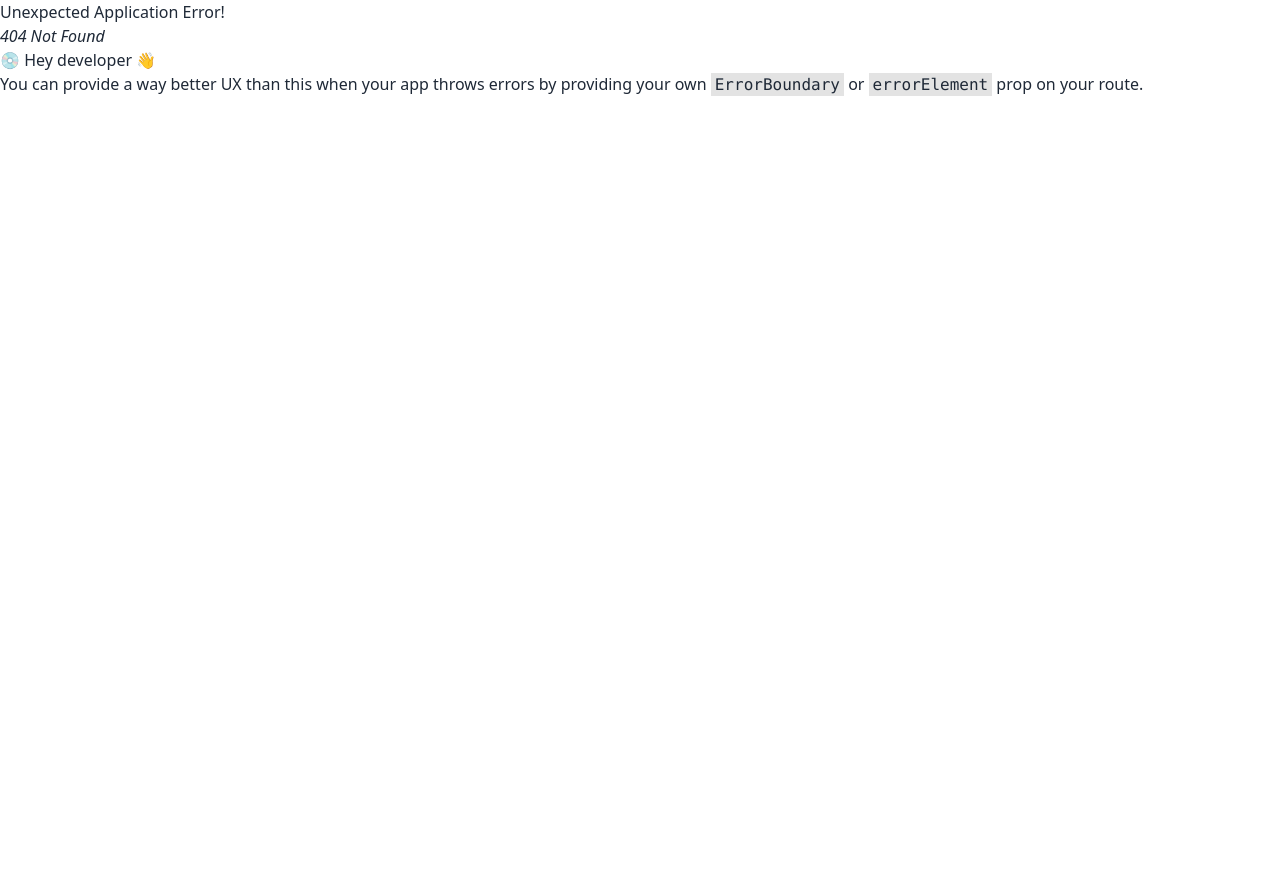
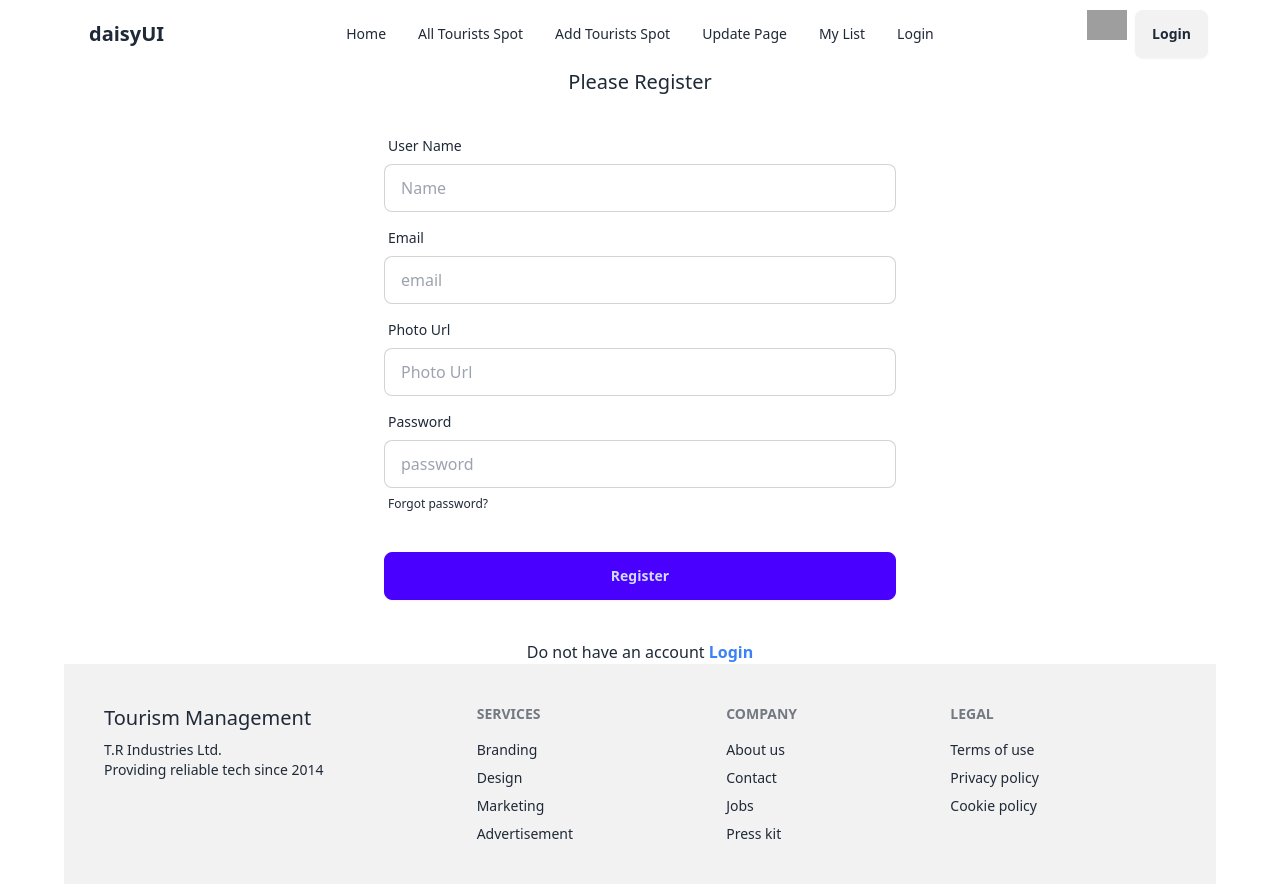
Before and after one commit to TUTULROY/tourism-management-system-client, a React (Vite) app: page /register in a window 1280 px wide. Before the commit this address had no page. Before the commit the page ends 800 px from the top, so only its background shows below. Built offline with nearby package versions, Linux system fonts and the light colour scheme; no server answers; grey boxes are pictures that could not be loaded.

Commit message:
Login Register page create

```diff
--- a/package.json
+++ b/package.json
@@ -10,6 +10,7 @@
     "preview": "vite preview"
   },
   "dependencies": {
+    "firebase": "^10.11.1",
     "localforage": "^1.10.0",
     "match-sorter": "^6.3.4",
     "react": "^18.2.0",
--- a/src/components/Home/Home.jsx
+++ b/src/components/Home/Home.jsx
@@ -1,11 +1,25 @@
+import { useLoaderData } from "react-router-dom";
 import Banner from "../Banner/Banner";
+import TouristsSpots from "../TouristsSpots/TouristsSpots";
 
 
 const Home = () => {
+    const spots = useLoaderData();
     return (
         <div className="">
             <Banner></Banner>
-            <h2 className="text-xl text-center"> hello world</h2>
+            <h2 className="text-xl text-center"> Tourist Spot: {spots.length}</h2>
+
+            <div className="grid lg:grid-cols-3 gap-6 mt-3 mb-3">
+                {
+                    spots.map(spot => <TouristsSpots
+                    key={spot._id}
+                    spot={spot}
+                    >
+
+                    </TouristsSpots>)
+                }
+            </div>
 
         </div>
     );
--- /dev/null
+++ b/src/components/Login/Login.jsx
@@ -0,0 +1,55 @@
+import { useContext } from "react";
+import { Link } from "react-router-dom";
+import { AuthContext } from "../../providers/AuthProvider";
+
+
+const Login = () => {
+    const {signIn} = useContext(AuthContext);
+
+    const handleLogin = e =>{
+        e.preventDefault();
+        console.log(e.currentTarget);
+        const form = new FormData(e.currentTarget);
+        const email = form.get('email');
+        const password = form.get('password')
+        console.log(email, password);
+
+
+        signIn(email, password)
+        .then(result =>{
+            console.log(result.user)
+        })
+        .catch(error =>{
+            console.error(error);
+        })
+        }
+    return (
+        <div>
+            <h2 className="text-center text-xl">Please Login</h2>
+            <form onSubmit={handleLogin}  className="card-body md:w-3/4 lg:w-1/2 mx-auto">
+        <div className="form-control">
+          <label className="label">
+            <span className="label-text">Email</span>
+          </label>
+          <input type="email" name="email" placeholder="email" className="input input-bordered" required />
+        </div>
+
+        <div className="form-control">
+          <label className="label">
+            <span className="label-text">Password</span>
+          </label>
+          <input type="password" name="password" placeholder="password" className="input input-bordered" required />
+          <label className="label">
+            <a href="#" className="label-text-alt link link-hover">Forgot password?</a>
+          </label>
+        </div>
+        <div className="form-control mt-6">
+          <button className="btn btn-primary">Register</button>
+        </div>
+      </form>
+      <p className="text-center mb-1">Already Have Account <Link className="text-blue-500 font-bold" to="/register">Register</Link></p>
+        </div>
+    );
+};
+
+export default Login;
--- a/src/components/NavBar/NavBar.jsx
+++ b/src/components/NavBar/NavBar.jsx
@@ -1,7 +1,18 @@
-import { NavLink } from "react-router-dom";
+import { useContext } from "react";
+import { Link, NavLink } from "react-router-dom";
+import { AuthContext } from "../../providers/AuthProvider";
 
 
 const NavBar = () => {
+
+    const {user, logOut} = useContext(AuthContext);
+
+    const handleSignOut = () =>{
+        logOut()
+        .then()
+        .catch()
+    }
+
     const navLink = <>
 
     <li><NavLink to='/'>Home</NavLink></li>
@@ -37,7 +48,20 @@ const NavBar = () => {
     </ul>
   </div>
   <div className="navbar-end">
-    <a className="btn">Button</a>
+    <div className="flex gap-2">
+  <div className="w-10 rounded-full">
+          <img src="https://daisyui.com/images/stock/photo-1534528741775-53994a69daeb.jpg" />
+        </div>
+        {
+            user ?
+            <button onClick={handleSignOut} className="btn">Logout</button>
+            :
+            <Link to='/login'>
+            <button className="btn">Login</button>
+        </Link>
+        }
+
+    </div>
   </div>
 </div>
         </div>
--- /dev/null
+++ b/src/components/Register/Register.jsx
@@ -0,0 +1,70 @@
+import { useContext } from "react";
+import { Link } from "react-router-dom";
+import { AuthContext } from "../../providers/AuthProvider";
+
+
+const Register = () => {
+
+    const {createUser} = useContext(AuthContext);
+
+    const handleRegister = e =>{
+        e.preventDefault();
+        console.log(e.currentTarget);
+        const form = new FormData(e.currentTarget);
+        const name = form.get('name');
+        const photo = form.get('photo');
+        const email = form.get('email');
+        const password = form.get('password');
+        console.log(name, photo, email, password);
+
+        createUser(email, password)
+        .then(result =>{
+            console.log(result.user)
+        })
+        .catch(error =>{
+            console.error(error)
+        })
+
+    }
+
+    return (
+        <div className="">
+            <h2 className="text-center text-xl">Please Register</h2>
+             <form onSubmit={handleRegister} className="card-body md:w-3/4 lg:w-1/2 mx-auto">
+        <div className="form-control">
+          <label className="label">
+            <span className="label-text">User Name</span>
+          </label>
+          <input type="text" name="name" placeholder="Name" className="input input-bordered" required />
+        </div>
+        <div className="form-control">
+          <label className="label">
+            <span className="label-text">Email</span>
+          </label>
+          <input type="email" name="email" placeholder="email" className="input input-bordered" required />
+        </div>
+        <div className="form-control">
+          <label className="label">
+            <span className="label-text">Photo Url</span>
+          </label>
+          <input type="text" name="photo" placeholder="Photo Url" className="input input-bordered"/>
+        </div>
+        <div className="form-control">
+          <label className="label">
+            <span className="label-text">Password</span>
+          </label>
+          <input type="password" name="password" placeholder="password" className="input input-bordered" required />
+          <label className="label">
+            <a href="#" className="label-text-alt link link-hover">Forgot password?</a>
+          </label>
+        </div>
+        <div className="form-control mt-6">
+          <button className="btn btn-primary">Register</button>
+        </div>
+      </form>
+      <p className="text-center mt-2">Do not have an account <Link className="text-blue-500 font-bold" to="/login">Login</Link></p>
+    </div>
+    );
+};
+
+export default Register;
--- /dev/null
+++ b/src/components/TouristsSpots/TouristsSpots.jsx
@@ -0,0 +1,22 @@
+
+
+const TouristsSpots = ({spot}) => {
+    const {tourists_spot_name, country_Name, location, description, average_cost,seasonality, travel_time, totalVisitorsPerYear, email, name, photo}=spot;
+    return (
+        <div className="card card-compact w-96 bg-base-100 shadow-xl">
+        <figure><img src={photo} alt="Shoes" /></figure>
+        <div className="card-body">
+          <h2 className="card-title">{tourists_spot_name}</h2>
+          <p>{country_Name}</p>
+          <p>{location}</p>
+          <p>{description}</p>
+
+          <div className="card-actions justify-end">
+            <button className="btn btn-primary">View Details</button>
+          </div>
+        </div>
+      </div>
+    );
+};
+
+export default TouristsSpots;
--- /dev/null
+++ b/src/firebase/firebase.config.js
@@ -0,0 +1,18 @@
+// Import the functions you need from the SDKs you need
+import { initializeApp } from "firebase/app";
+// TODO: Add SDKs for Firebase products that you want to use
+// https://firebase.google.com/docs/web/setup#available-libraries
+
+// Your web app's Firebase configuration
+const firebaseConfig = {
+  apiKey: import.meta.env.VITE_APIKEY,
+  authDomain: import.meta.env.VITE_AUTHDOMAIN,
+  projectId: import.meta.env.VITE_PROJECTID,
+  storageBucket: import.meta.env.VITE_STORAGEBUCKET,
+  messagingSenderId: import.meta.env.VITE_MESSAGINGSENDERID,
+  appId: import.meta.env.VITE_APPID
+};
+
+// Initialize Firebase
+const app = initializeApp(firebaseConfig);
+export default app;
--- a/src/main.jsx
+++ b/src/main.jsx
@@ -9,6 +9,9 @@ import {
 import Home from './components/Home/Home.jsx';
 import Root from './components/Root/Root.jsx';
 import AddTouristsSpot from './components/AddTouristsSpot/AddTouristsSpot.jsx';
+import Register from './components/Register/Register.jsx';
+import Login from './components/Login/Login.jsx';
+import AuthProvider from './providers/AuthProvider.jsx';
 
 
 
@@ -19,11 +22,20 @@ const router = createBrowserRouter([
     children:[
       {
         path:"/",
-        element:<Home></Home>
+        element:<Home></Home>,
+        loader:()=> fetch('http://localhost:5000/spots')
       },
       {
         path:'/add-spots',
         element:<AddTouristsSpot></AddTouristsSpot>
+      },
+      {
+        path:'/register',
+        element:<Register></Register>
+      },
+      {
+        path:'login',
+        element:<Login></Login>
       }
     ]
   },
@@ -31,6 +43,8 @@ const router = createBrowserRouter([
 
 ReactDOM.createRoot(document.getElementById('root')).render(
   <React.StrictMode>
+    <AuthProvider>
     <RouterProvider router={router} />
+    </AuthProvider>
   </React.StrictMode>,
 )
--- /dev/null
+++ b/src/providers/AuthProvider.jsx
@@ -0,0 +1,51 @@
+import { createUserWithEmailAndPassword, getAuth, onAuthStateChanged, signInWithEmailAndPassword, signOut } from "firebase/auth";
+import { createContext, useEffect, useState } from "react";
+import app from "../firebase/firebase.config";
+
+
+
+export const AuthContext = createContext(null);
+
+const auth = getAuth(app);
+const AuthProvider = ({children}) => {
+    const [user, setUser] = useState(null);
+
+    const createUser = (email, password) =>{
+        return createUserWithEmailAndPassword(auth, email, password);
+    }
+
+    const signIn =(email, password) =>{
+        return signInWithEmailAndPassword(auth, email, password);
+    }
+
+    const logOut = () =>{
+        return signOut(auth)
+    }
+
+    useEffect(()=>{
+
+        const unSubscribe = onAuthStateChanged(auth, currentUser =>{
+
+             setUser(currentUser);
+
+         });
+         return () =>{
+             unSubscribe();
+         }
+
+     }, [])
+
+    const authInfo = {
+        user,
+        createUser,
+        signIn,
+        logOut
+    }
+    return (
+        <AuthContext.Provider value={authInfo}>
+            {children}
+        </AuthContext.Provider>
+    );
+};
+
+export default AuthProvider;
```
Also changed, not shown: 1 other file (tests, documents, lock files or other folders).
